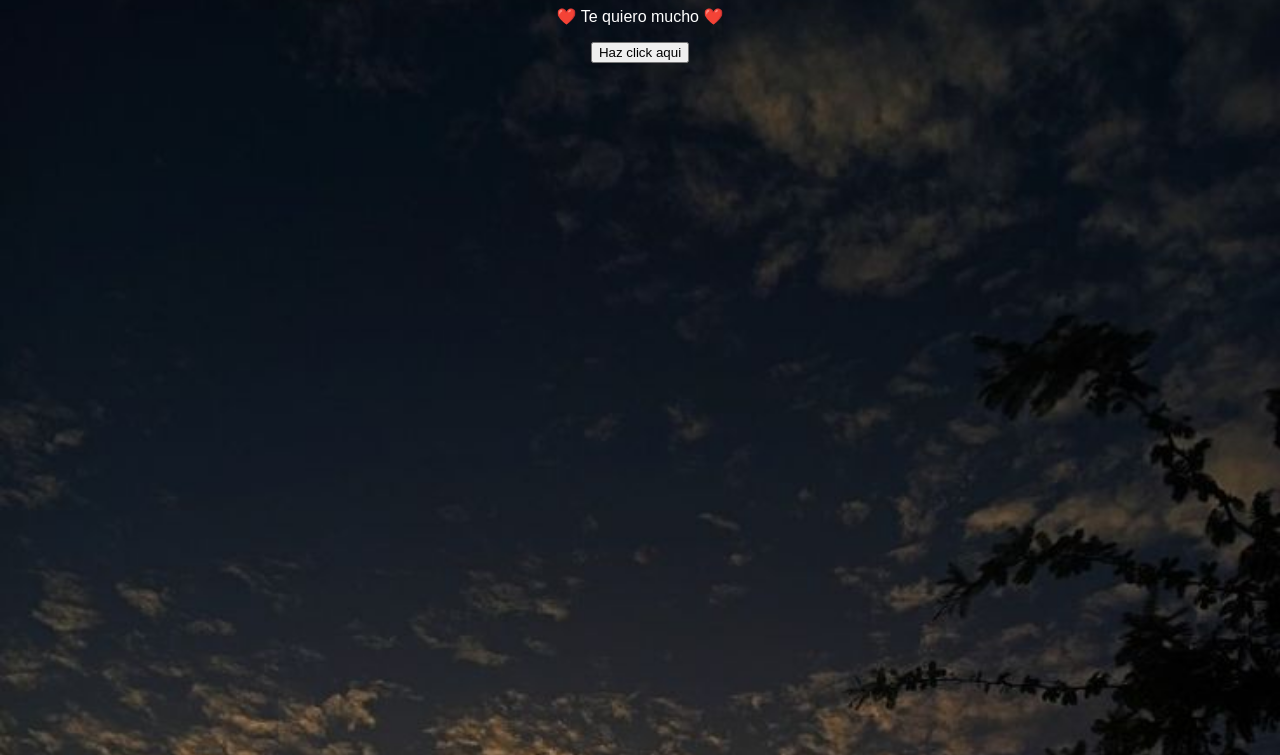
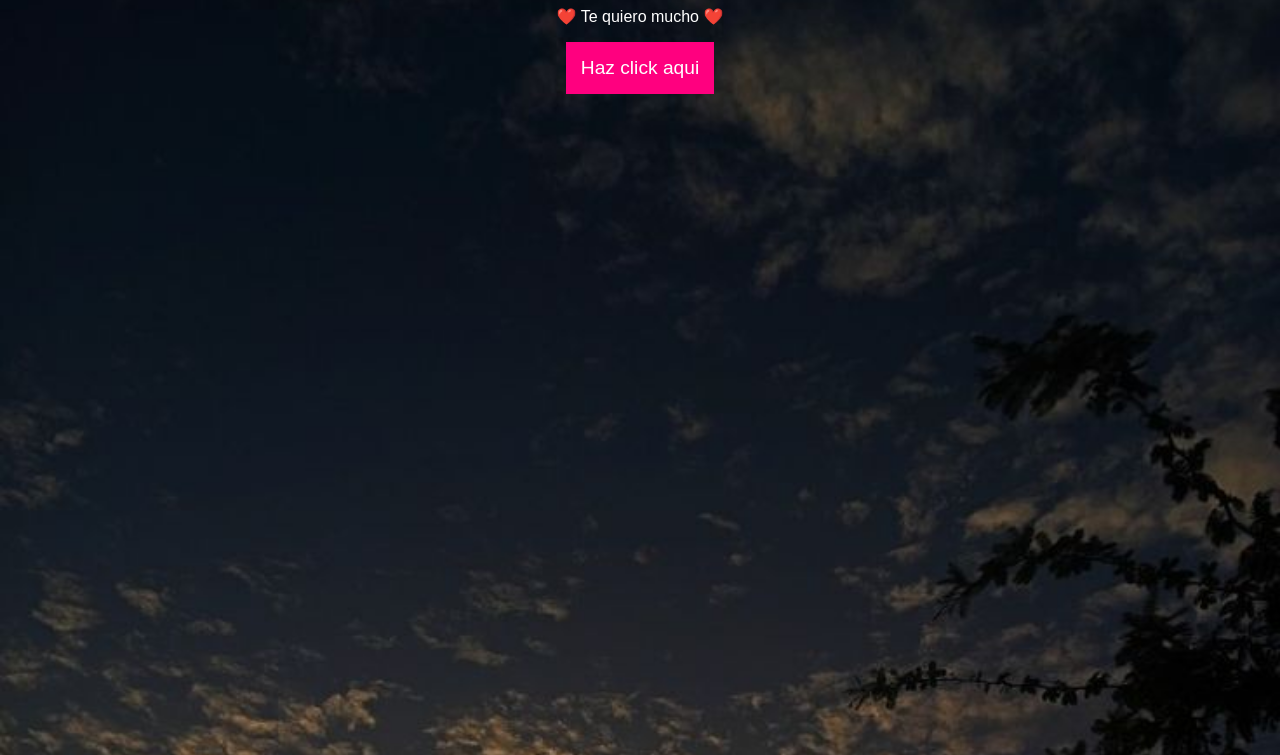
Before and after one commit to iTzDarkoPvP/iTzDarkoPvP.github.io, a plain HTML site: page index.html in a window 1280 px wide. Shown: the part 74-829 px from the top of the page. Drawn offline with Linux system fonts and the light colour scheme.

Commit message:
Update styles.css

```diff
--- a/styles.css
+++ b/styles.css
@@ -25,9 +25,9 @@ body {
 /* Mensaje especial centrado */
 #specialMessage {
     display: none;
-    font-size: 6em; /* Tamaño grande */
+    font-size: 6em;
     font-weight: bold;
-    color: white;
+    color: #ff007f; /* Color rosa fuerte */
     text-shadow: 5px 5px 15px black;
     position: absolute;
     top: 50%;
@@ -36,7 +36,24 @@ body {
     animation: fadeIn 2s ease-in-out;
 }
 
+/* Animación de aparición */
 @keyframes fadeIn {
     0% { opacity: 0; }
     100% { opacity: 1; }
 }
+
+/* Botón con color */
+button {
+    background-color: #ff007f;
+    color: white;
+    padding: 15px;
+    font-size: 1.2em;
+    border: none;
+    cursor: pointer;
+    transition: transform 0.2s ease-in-out;
+}
+
+button:hover {
+    background-color: #ff4d94;
+    transform: scale(1.1);
+}
```
